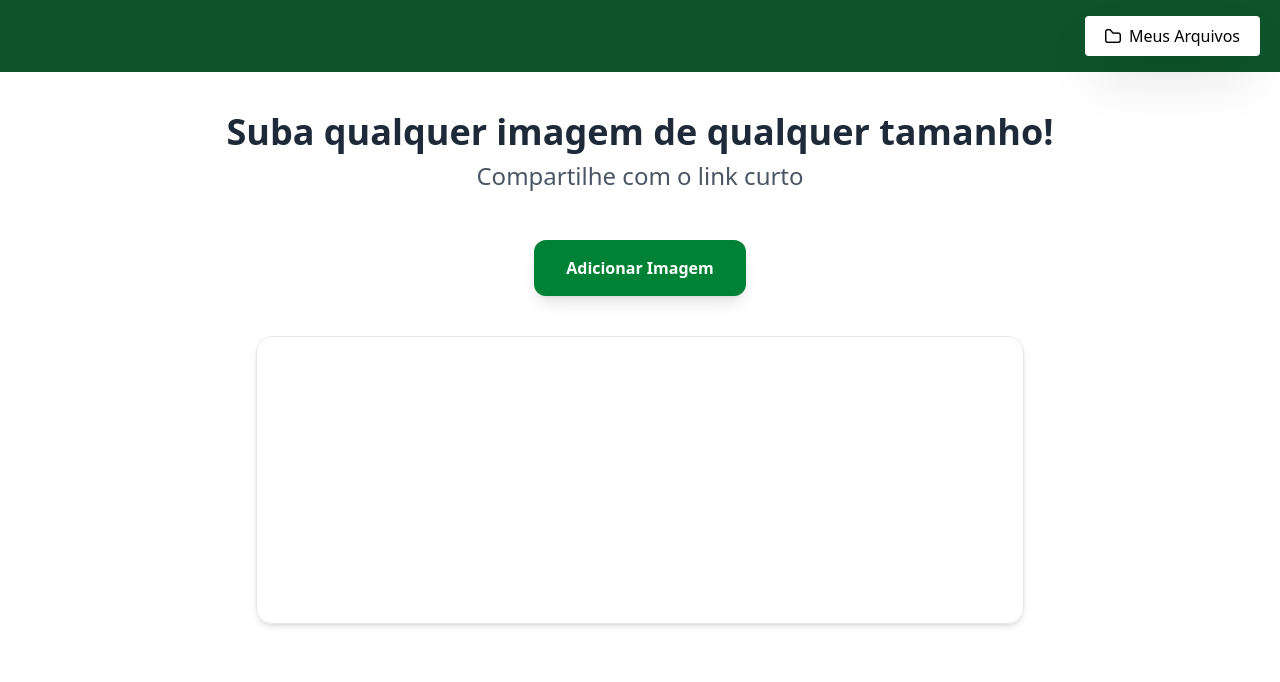
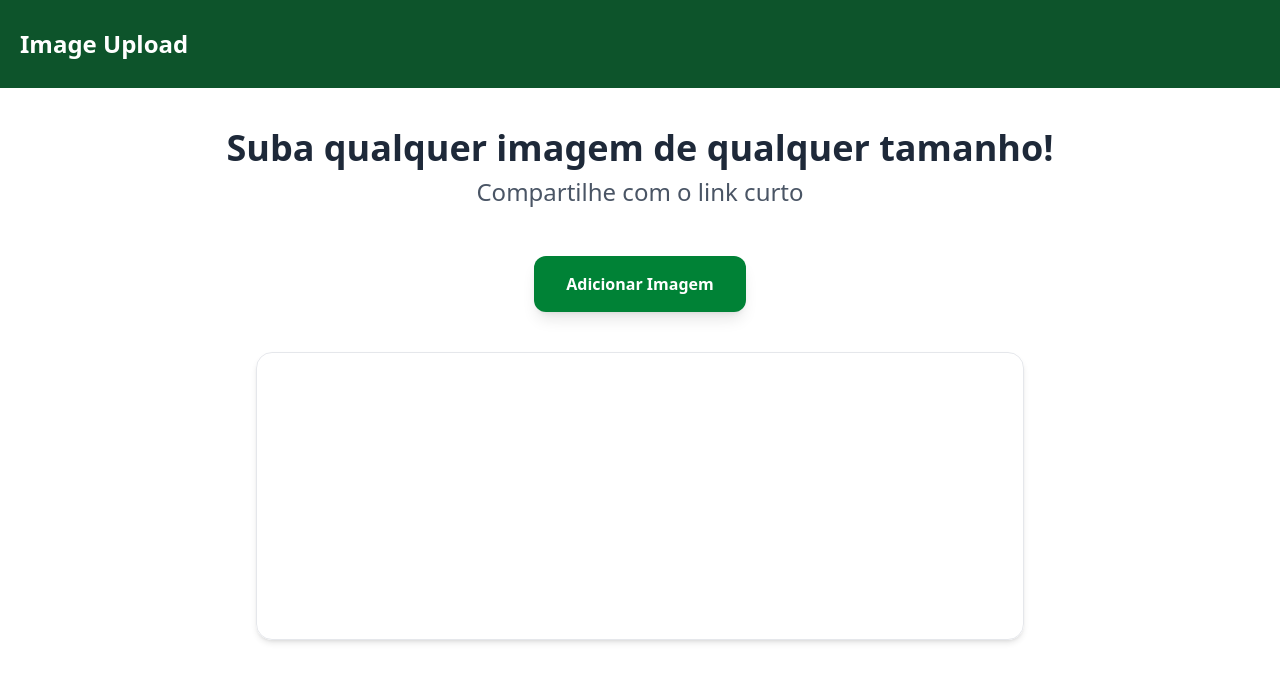
Before and after one commit to Guilherme-Vianna/image-upload-frontend, a Vue app: page / in a window 1280 px wide. Shown: the top 682 px of the page. Built offline with nearby package versions, Linux system fonts and the light colour scheme; what vue-cookies would draw is missing.

Commit message:
style: ajustando botoes e titulos

```diff
--- a/index.html
+++ b/index.html
@@ -1,10 +1,10 @@
 <!DOCTYPE html>
 <html lang="">
   <head>
-    <meta charset="UTF-8">
-    <link rel="icon" href="/favicon.ico">
-    <meta name="viewport" content="width=device-width, initial-scale=1.0">
-    <title>Vite App</title>
+    <meta charset="UTF-8" />
+    <link rel="icon" href="/favicon.ico" />
+    <meta name="viewport" content="width=device-width, initial-scale=1.0" />
+    <title>Image Upload</title>
   </head>
   <body>
     <div id="app"></div>
--- a/src/components/TopBar.vue
+++ b/src/components/TopBar.vue
@@ -1,12 +1,12 @@
 <template>
-  <div
-      class="flex justify-end items-center p-4 px-5 gap-7 bg-green-900 text-white"
-  >
-    <button class="flex justify-center items-center gap-2 bg-white p-2 px-5 text-black rounded-sm shadow-2xl">
-      <div class="pi pi-folder">
+  <div class="flex items-center p-7 px-5 gap-7 bg-green-900 text-white">
+    <div class="font-bold text-2xl">Image Upload</div>
 
-      </div>
+    <!-- <button
+      class="flex justify-center items-center gap-2 bg-white p-2 px-5 text-black rounded-sm shadow-2xl"
+    >
+      <div class="pi pi-folder"></div>
       Meus Arquivos
-    </button>
+    </button> -->
   </div>
 </template>
```
